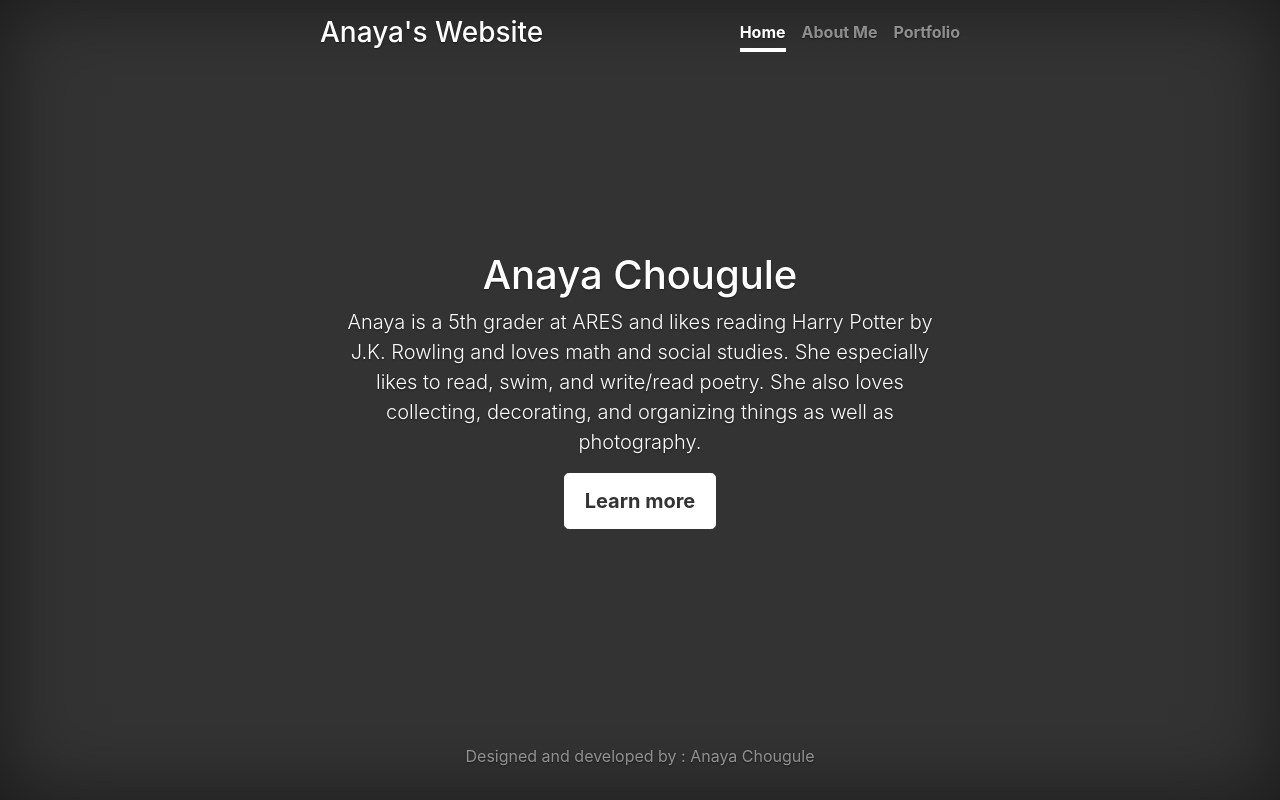
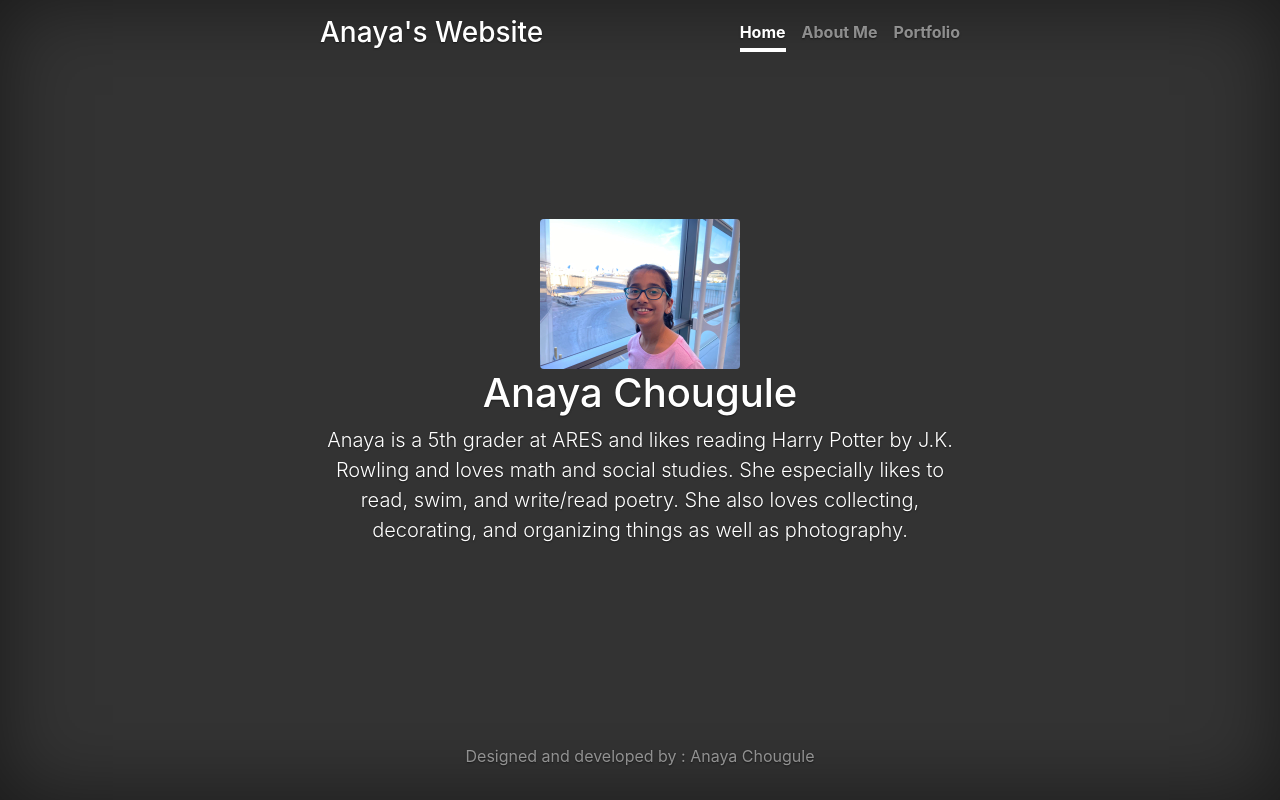
Before and after one commit to gitocthub/AnayaWebsite, a plain HTML site: page index.html in a window 1280 px wide. Drawn offline with nearby package versions, Linux system fonts and the light colour scheme; files that its build step writes are made by us from their sources.

Commit message:
New Changes

```diff
--- a/aboutme.html
+++ b/aboutme.html
@@ -8,7 +8,7 @@
     <meta name="author" content="Mark Otto, Jacob Thornton, and Bootstrap contributors">
     <meta name="generator" content="Jekyll v4.1.1">
     <title>Anaya C.</title>
-    <link rel="icon" type="image/png" href="Images/FaviconFavicon.svg" alt="Anaya's Website">
+    <link rel="icon" type="image/png" href="Images/Favicon (1).svg" alt="Anaya's Website">
 
 
     <link rel="canonical" href="https://getbootstrap.com/docs/4.5/examples/cover/">
--- a/index.html
+++ b/index.html
@@ -8,7 +8,7 @@
     <meta name="author" content="Mark Otto, Jacob Thornton, and Bootstrap contributors">
     <meta name="generator" content="Jekyll v4.1.1">
     <title>Anaya C.</title>
-    <link rel="icon" type="image/png" href="Images/FaviconFavicon.svg" alt="Anaya's Website">
+    <link rel="icon" type="image/png" href="Images/Favicon (1).svg" alt="Anaya's Website">
 
 
     <link rel="canonical" href="https://getbootstrap.com/docs/4.5/examples/cover/">
@@ -47,12 +47,11 @@
       </nav>
     </div>
   </header>
-
+  <img src="Images/A Flight Window.jpg" class="rounded mx-auto d-block" alt="..." style="width: 200px; height: 150px;"
   <main role="main" class="inner cover">
     <h1 class="cover-heading">Anaya Chougule</h1>
     <p class="lead">Anaya is a 5th grader at ARES and likes reading Harry Potter by J.K. Rowling and loves math and social studies. She especially likes to read, swim, and write/read poetry. She also loves collecting, decorating, and organizing things as well as photography.</p>
     <p class="lead">
-      <a href="#" class="btn btn-lg btn-secondary">Learn more</a>
     </p>
   </main>
 
```
Also changed, not shown: portfolio.html (+1 -1 lines), Images/A Car2.jpg (added), Images/A Flight Window.jpg (added), Images/Favicon (1).svg (added).
